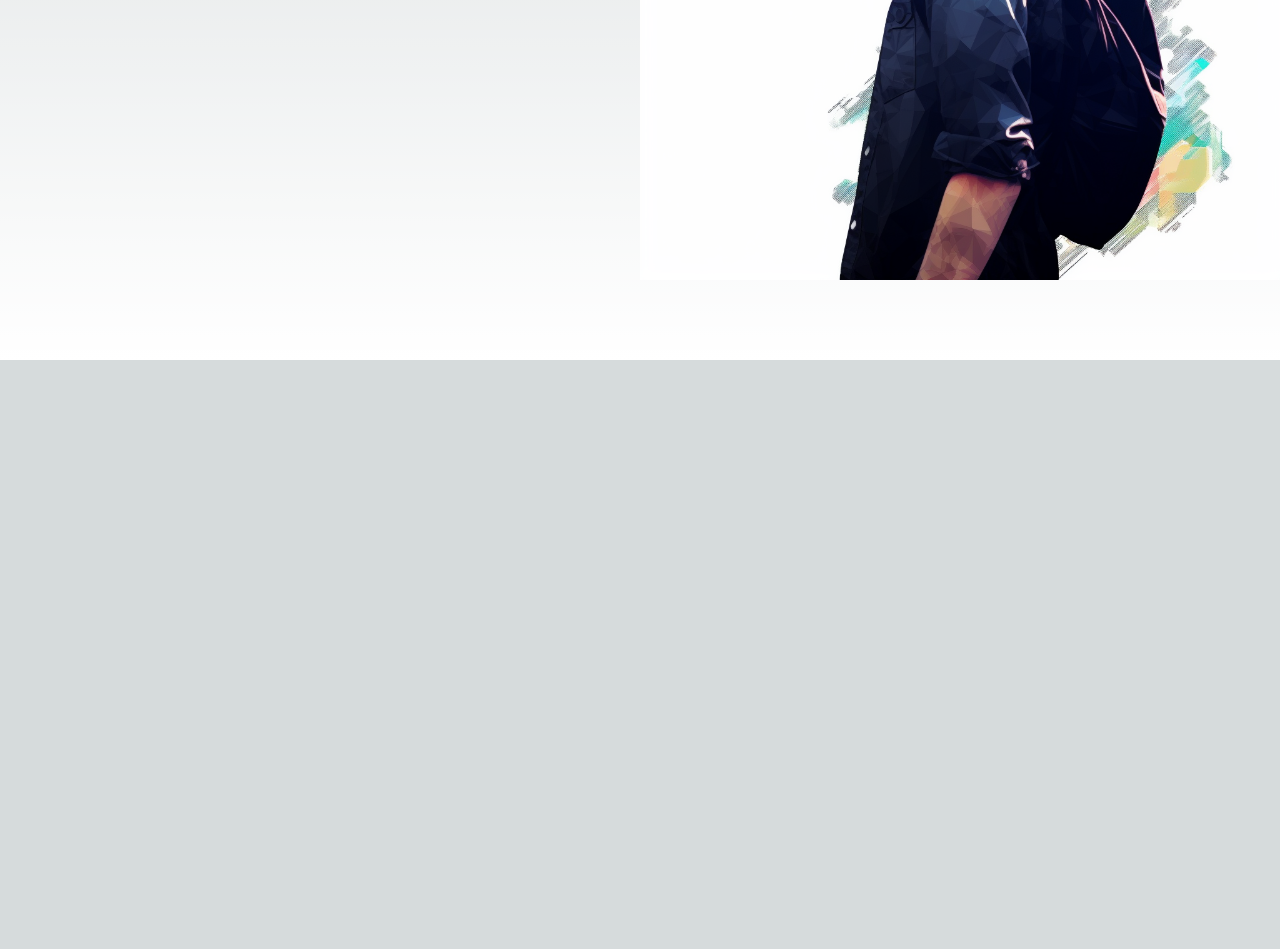
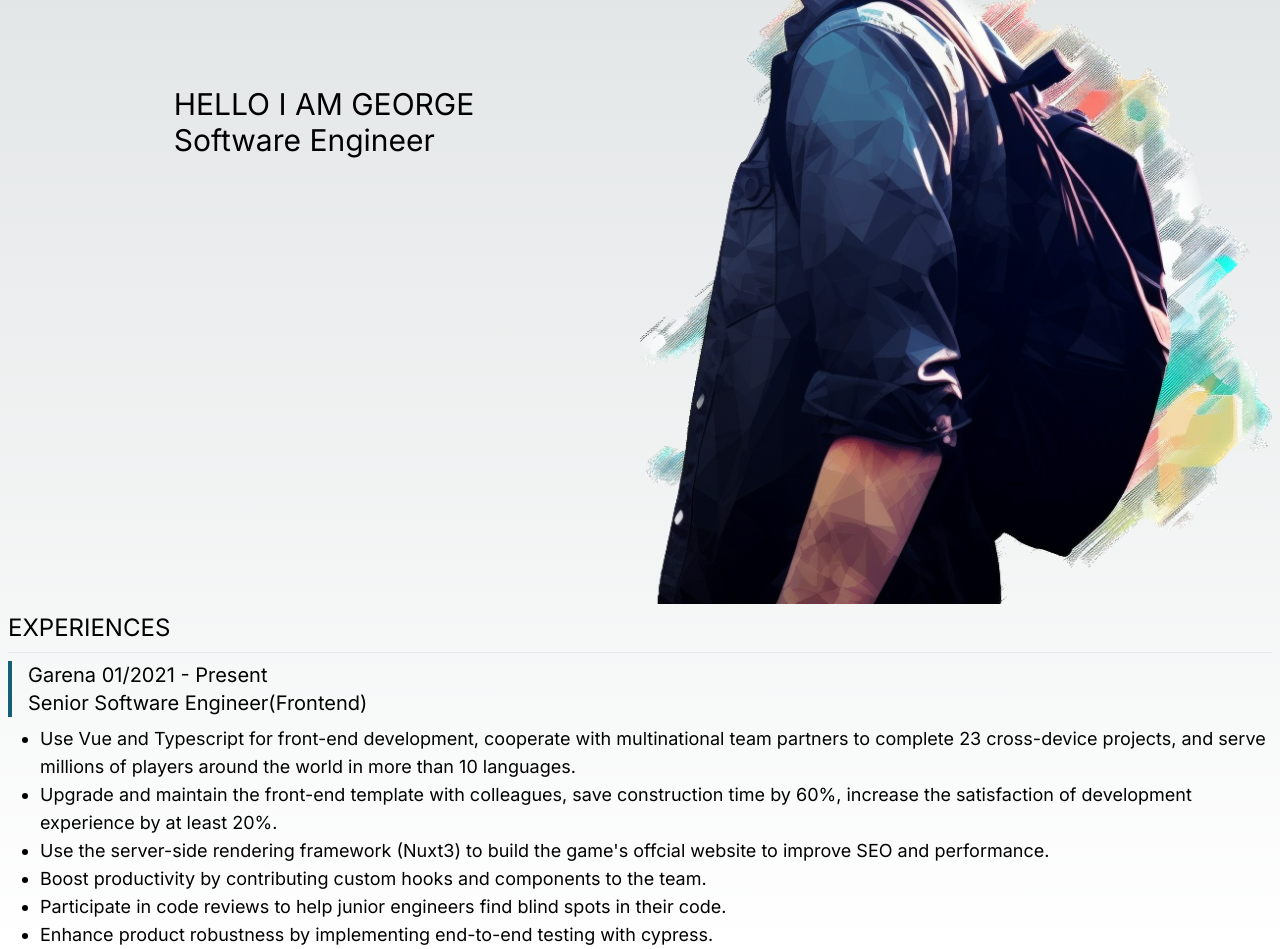
Before and after one commit to gitgeorgec/Personal_page, a Next.js app: page / in a window 1280 px wide. Shown: the part 440-1389 px from the top of the page. Before the commit the page ends 800 px from the top, so only its background shows below. Built offline with nearby package versions, Linux system fonts and the light colour scheme.

Commit message:
UPD FE: update hero-section layout

```diff
--- a/src/app/page.tsx
+++ b/src/app/page.tsx
@@ -3,7 +3,7 @@ import profile from "../../public/imgs/profile.png";
 
 export default function Home() {
   return (
-    <main className="flex min-h-screen flex-col container m-auto">
+    <main className="flex min-h-screen flex-col container m-auto  pl-2 pr-2">
       <nav className="fixed">
         <div className="container">
           <ul>
@@ -12,23 +12,63 @@ export default function Home() {
           </ul>
         </div>
       </nav>
-      <section className="hero relative flex flex-col sm:flex-row-reverse sm:mt-20 ">
-        <div className="sm:w-1/2 flex justify-center items-center">
+      <section className="hero relative flex flex-col sm:flex-row sm:mt-20 justify-center mb-2">
+        <div className="flex-shrink-0 w-1/2 flex justify-center items-center absolute sm:relative sm:w-1/2">
+          <div className="absoulte text-xl sm:text-3xl">
+            HELLO I AM GEORGE
+            <br />
+            <p>Software Engineer</p>
+          </div>
+        </div>
+        <div className="ml-auto w-2/3 flex justify-center items-center sm:w-1/2">
           <Image
             src={profile}
             alt="personal-image"
             className="object-contain"
           />
         </div>
-        <div className="sm:w-1/2 flex-shrink-0 flex justify-center items-center">
-          <div>
-            hello my name is George
-            <br />
-            tjdfisa
-          </div>
+      </section>
+      <section className="experience-section">
+        <h2 className="text-2xl uppercase">experiences</h2>
+        <hr className="mt-2 mb-2" />
+        <div className="text-xl border-l-4 border-cyan-800 pl-4">
+          <h3>
+            Garena <span>01/2021 - Present</span>
+          </h3>
+          <p>Senior Software Engineer(Frontend)</p>
+        </div>
+        <div className="mt-2 text-lg">
+          <ul className="list-disc pl-8">
+            <li>
+              Use Vue and Typescript for front-end development, cooperate with
+              multinational team partners to complete 23 cross-device projects,
+              and serve millions of players around the world in more than 10
+              languages.
+            </li>
+            <li>
+              Upgrade and maintain the front-end template with colleagues, save
+              construction time by 60%, increase the satisfaction of development
+              experience by at least 20%.
+            </li>
+            <li>
+              Use the server-side rendering framework (Nuxt3) to build the
+              game&apos;s offcial website to improve SEO and performance.
+            </li>
+            <li>
+              Boost productivity by contributing custom hooks and components to
+              the team.
+            </li>
+            <li>
+              Participate in code reviews to help junior engineers find blind
+              spots in their code.
+            </li>
+            <li>
+              Enhance product robustness by implementing end-to-end testing with
+              cypress.
+            </li>
+          </ul>
         </div>
       </section>
-      <section></section>
     </main>
   );
 }
```
Also changed, not shown: public/imgs/profile.png.
